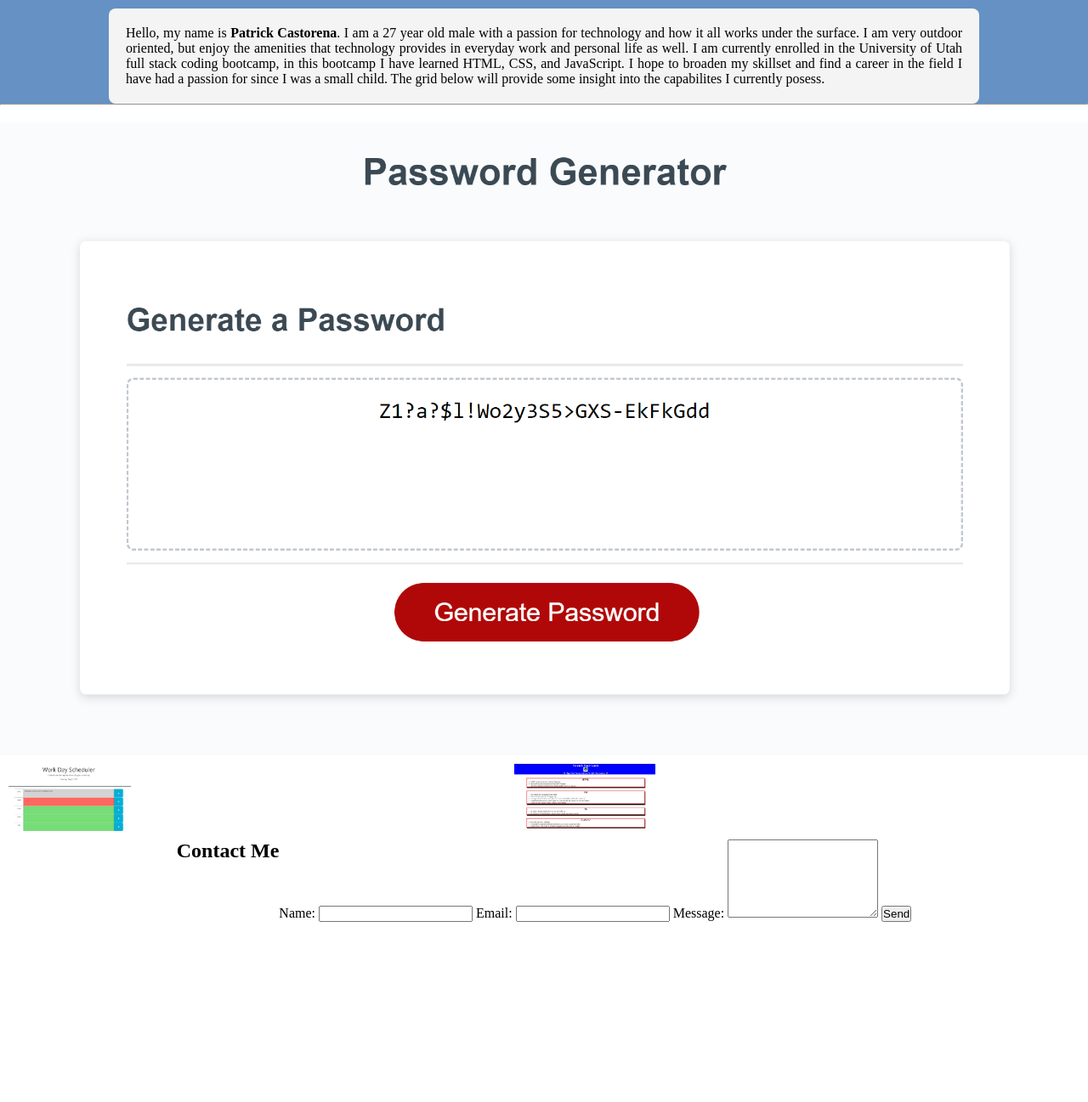
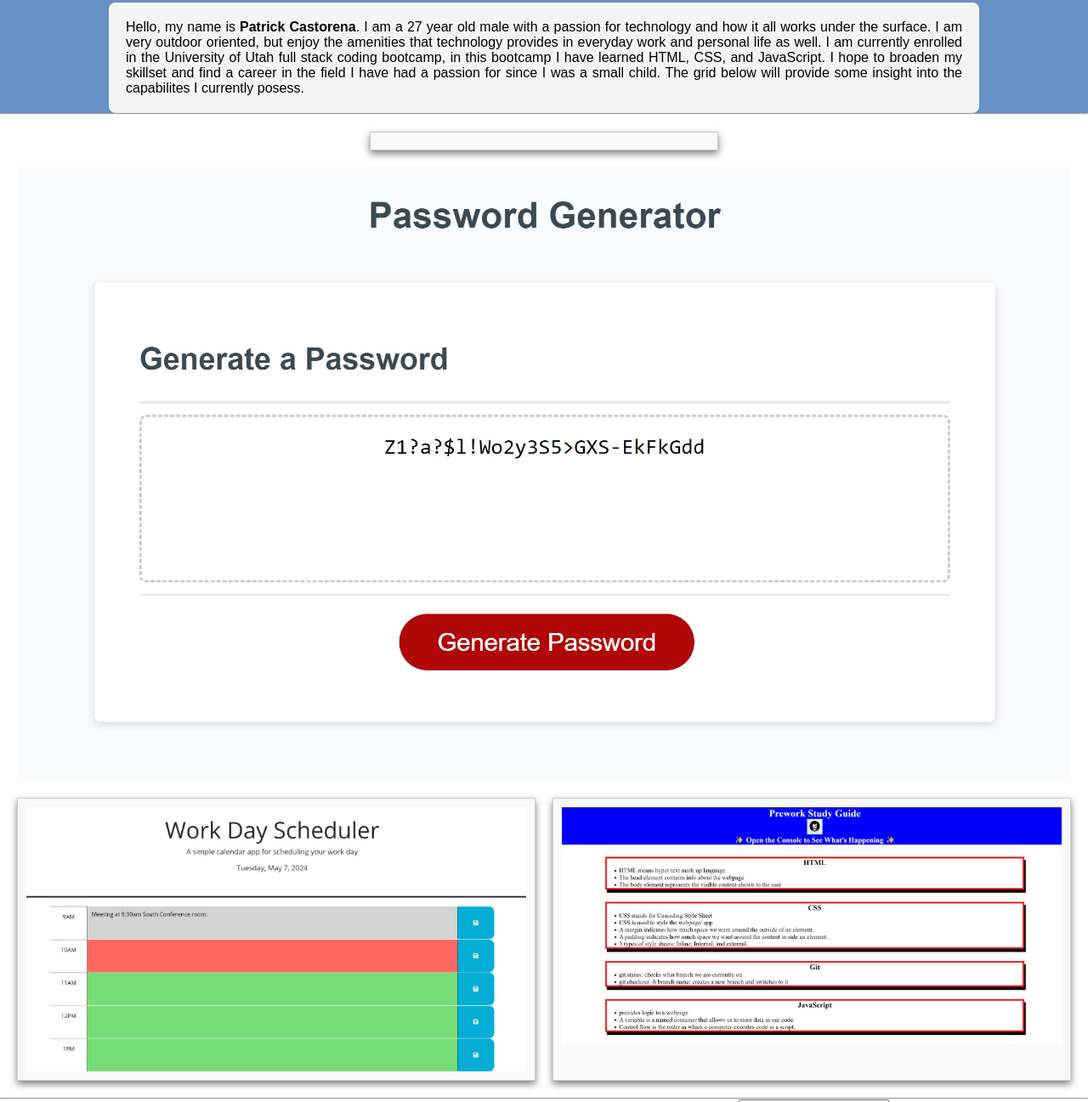
Before and after one commit to PCast71/No-This-Is-Patrick, a plain HTML site: page index.html in a window 1280 px wide. Shown: the part 401-1698 px from the top of the page at 85% size. Before the commit the page ends 1486 px from the top, so only its background shows below. Drawn offline with Linux system fonts and the light colour scheme.

Commit message:
added more css rules to style page appropriately and played around with index.html structure.

```diff
--- a/assets/css/style.css
+++ b/assets/css/style.css
@@ -2,6 +2,7 @@
     box-sizing: border-box;
     margin: 0;
     padding: 0;
+    font-family: Arial, sans-serif;
 }
 
 
@@ -14,8 +15,13 @@ body {
 header {
     color: white;
     background-color: rgb(50, 119, 199);
-    font-family: Arial, sans-serif;
 
+
+}
+
+h1 {
+    font-size: 25px;
+    color:whitesmoke;
 }
 
 .navbar {
@@ -46,6 +52,9 @@ header {
 .navbar a:hover {
     color: rgb(212, 215, 219)
 }
+.bio h2 {
+    color: white;
+}
 
 .bio p {
     background-color: #f4f4f4;
@@ -72,31 +81,53 @@ header {
     max-width: 300px;
     height: auto;
     border-radius: 5px;
+    box-shadow: 0 4px 8px rgba(0,0,0,0.5);
 
 }
 
 .projects {
     display: flex;
     flex-direction: column;
-    align-items: stretch;
+    align-self: center;
+    gap: 20px;
+    margin: 20px;
+}
+
+.project {
+    background: #f9f9f9;
+    border: 1px solid #ccc;
+    padding: 10px;
+    box-shadow: 0 4px 8px rgba(0,0,0,0.5);
+}
+
+
+
+
+.project.large {
+    width: 33%;
+    align-self: center;
 }
 
 .project-row {
     display: flex;
-    flex-direction: row;
+    gap: 20px;
+    width: 100%;
     justify-content: space-between;
 }
 
-.project {
-    display: flex;
-    flex-shrink: inherit;
+.project.small {
+    flex: 1;
+    background: #f9f9f9;
+    border: 1px solid #ccc;
     padding: 10px;
-    flex-wrap: wrap;
+    box-shadow: 0 4px 8px rgba(0,0,0,0.5);
 }
 
 .project img {
-    width: 25%;
+    width: 100%;
     height: auto;
+    object-fit: cover;
+    display: block;
 }
 
 .contact {
--- a/index.html
+++ b/index.html
@@ -39,18 +39,19 @@
         <hr />
 
     <section class="projects" id="projects">
-        <div class="project" id="project1"></div>
-        <img src="./assets/images/Password.png" alt="screenshot of password generator page">
+        <div class="project large" id="project1"></div>
+        <img src="./assets/images/password.png" alt="screenshot of password generator page">
     </div>
-     <div class="project-row">
-      <div class="project" id="project2">
+    <div class="project-row">
+      <div class="project small" id="project2">
         <img src="./assets/images/Scheduler.png" alt="screenshot of JavaScript worday planner">
     </div>
-     <div class="project" id="project3">
+     <div class="project small" id="project3">
         <img src="./assets/images/Pre-work.jpeg" alt="screenshot of Pre-work study guide">
      </div>
     </div>
     </section>
+    <hr />
 
     <section class="contact" id="contact">
         <h2>Contact Me</h2>
```
